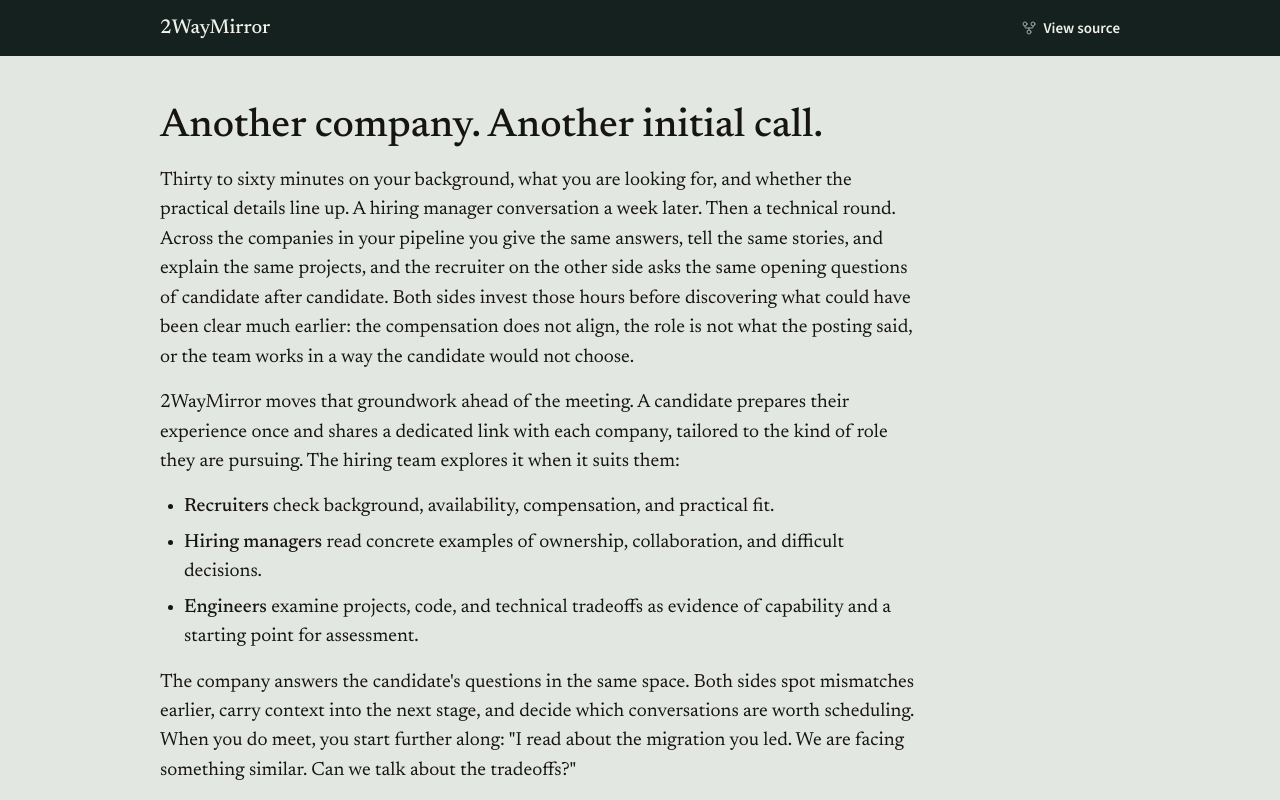
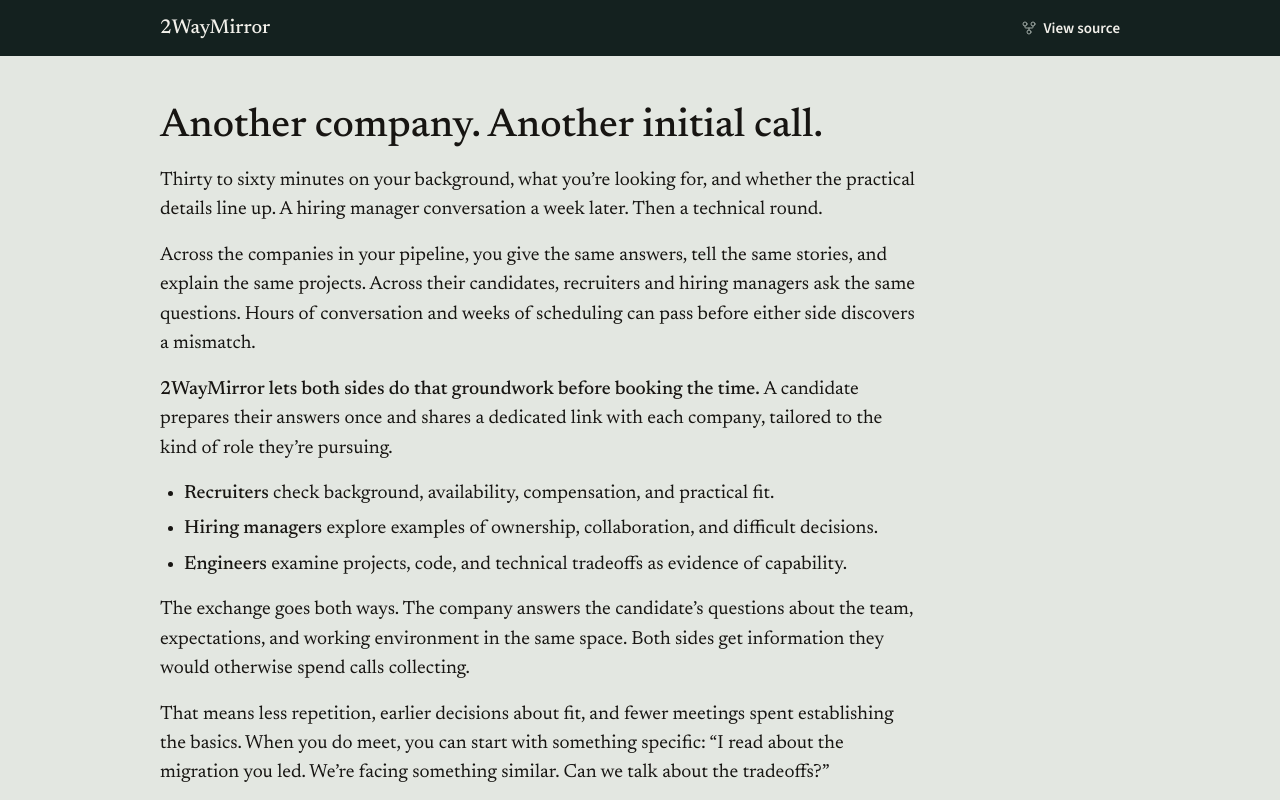
Before and after one commit to pkulkark/2waymirror, a React (Vite) app in the folder frontend/: page / in a window 1280 px wide. Shown: the top 800 px of the page. Built offline with nearby package versions, Linux system fonts and the light colour scheme.

Commit message:
docs: use the approved project story opener

```diff
--- a/frontend/src/components/ProjectStory.tsx
+++ b/frontend/src/components/ProjectStory.tsx
@@ -1,4 +1,4 @@
-/** Candidate draft from the root-page mockup; final wording is reviewed in the PR. */
+/** Candidate-approved introduction to the project and its build story. */
 export default function ProjectStory() {
   return (
     <section
@@ -9,19 +9,22 @@
         Another company. Another initial call.
       </h1>
       <p>
-        Thirty to sixty minutes on your background, what you are looking for, and whether the
+        Thirty to sixty minutes on your background, what you’re looking for, and whether the
         practical details line up. A hiring manager conversation a week later. Then a technical
-        round. Across the companies in your pipeline you give the same answers, tell the same
-        stories, and explain the same projects, and the recruiter on the other side asks the same
-        opening questions of candidate after candidate. Both sides invest those hours before
-        discovering what could have been clear much earlier: the compensation does not align, the
-        role is not what the posting said, or the team works in a way the candidate would not
-        choose.
+        round.
       </p>
       <p>
-        2WayMirror moves that groundwork ahead of the meeting. A candidate prepares their experience
-        once and shares a dedicated link with each company, tailored to the kind of role they are
-        pursuing. The hiring team explores it when it suits them:
+        Across the companies in your pipeline, you give the same answers, tell the same stories, and
+        explain the same projects. Across their candidates, recruiters and hiring managers ask the
+        same questions. Hours of conversation and weeks of scheduling can pass before either side
+        discovers a mismatch.
+      </p>
+      <p>
+        <strong className="font-medium">
+          2WayMirror lets both sides do that groundwork before booking the time.
+        </strong>{' '}
+        A candidate prepares their answers once and shares a dedicated link with each company,
+        tailored to the kind of role they’re pursuing.
       </p>
       <ul className="flex list-disc flex-col gap-1.5 pl-6">
         <li>
@@ -29,24 +32,28 @@
           compensation, and practical fit.
         </li>
         <li>
-          <strong className="font-medium">Hiring managers</strong> read concrete examples of
-          ownership, collaboration, and difficult decisions.
+          <strong className="font-medium">Hiring managers</strong> explore examples of ownership,
+          collaboration, and difficult decisions.
         </li>
         <li>
           <strong className="font-medium">Engineers</strong> examine projects, code, and technical
-          tradeoffs as evidence of capability and a starting point for assessment.
+          tradeoffs as evidence of capability.
         </li>
       </ul>
       <p>
-        The company answers the candidate's questions in the same space. Both sides spot mismatches
-        earlier, carry context into the next stage, and decide which conversations are worth
-        scheduling. When you do meet, you start further along: "I read about the migration you led.
-        We are facing something similar. Can we talk about the tradeoffs?"
+        The exchange goes both ways. The company answers the candidate’s questions about the team,
+        expectations, and working environment in the same space. Both sides get information they
+        would otherwise spend calls collecting.
       </p>
       <p>
-        This project is my own example. Below is the story of building 2WayMirror: the
-        implementation, the decisions, and the lessons. Work you can explore before deciding what
-        you would like to ask me about.
+        That means less repetition, earlier decisions about fit, and fewer meetings spent
+        establishing the basics. When you do meet, you can start with something specific: “I read
+        about the migration you led. We’re facing something similar. Can we talk about the
+        tradeoffs?”
+      </p>
+      <p>
+        This project is my own example. Below, you can explore its architecture, the choices behind
+        it, and how I used AI to build it—then decide what you’d like to ask me about.
       </p>
     </section>
   )
```
Also changed, not shown: 2 other files (tests, documents, lock files or other folders).
